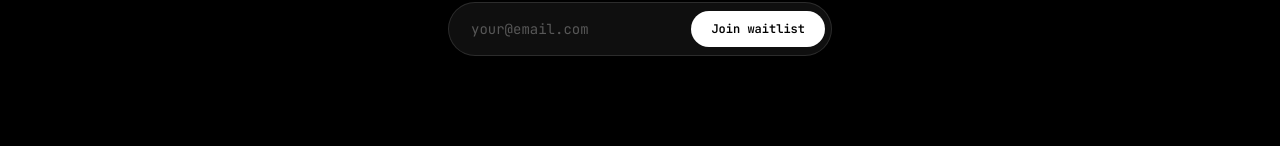
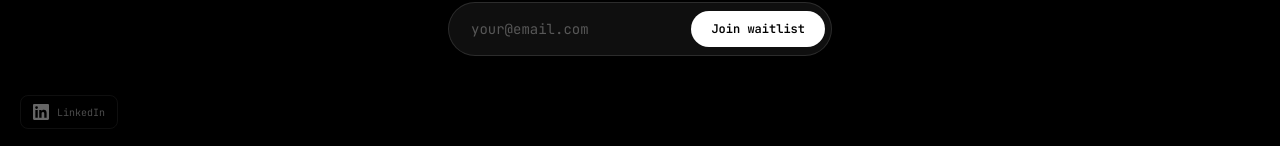
Before and after one commit to Boredooms/Moodwave-CLI, a Next.js app in the folder website/: page /launch in a window 1280 px wide. Shown: the part 651-797 px from the top of the page. Built offline with nearby package versions, Linux system fonts and the light colour scheme.

Commit message:
feat(launch): add LinkedIn icon link in bottom-left corner

```diff
--- a/website/app/launch/page.tsx
+++ b/website/app/launch/page.tsx
@@ -340,6 +340,23 @@ export default function LaunchPage() {
       {/* ─── Fixed side badge: live waitlist count ─── */}
       <LiveCountBadge />
 
+      {/* ─── LinkedIn link — bottom left corner ─── */}
+      <motion.a
+        href="https://www.linkedin.com/company/moodwave-cli/"
+        target="_blank"
+        rel="noopener noreferrer"
+        initial={{ opacity: 0 }}
+        animate={{ opacity: 1 }}
+        transition={{ delay: 2 }}
+        className="fixed bottom-5 left-5 z-50 flex items-center gap-2 px-3 py-2 rounded-lg transition-colors hover:bg-white/[0.05]"
+        style={{ border: "1px solid rgba(255,255,255,0.06)" }}
+      >
+        <svg className="w-4 h-4 text-white/40" viewBox="0 0 24 24" fill="currentColor">
+          <path d="M20.447 20.452h-3.554v-5.569c0-1.328-.027-3.037-1.852-3.037-1.853 0-2.136 1.445-2.136 2.939v5.667H9.351V9h3.414v1.561h.046c.477-.9 1.637-1.85 3.37-1.85 3.601 0 4.267 2.37 4.267 5.455v6.286zM5.337 7.433a2.062 2.062 0 01-2.063-2.065 2.064 2.064 0 112.063 2.065zm1.782 13.019H3.555V9h3.564v11.452zM22.225 0H1.771C.792 0 0 .774 0 1.729v20.542C0 23.227.792 24 1.771 24h20.451C23.2 24 24 23.227 24 22.271V1.729C24 .774 23.2 0 22.222 0h.003z"/>
+        </svg>
+        <span className="font-mono text-[10px] text-white/30">LinkedIn</span>
+      </motion.a>
+
       {/* Footer */}
     </div>
   );
```
